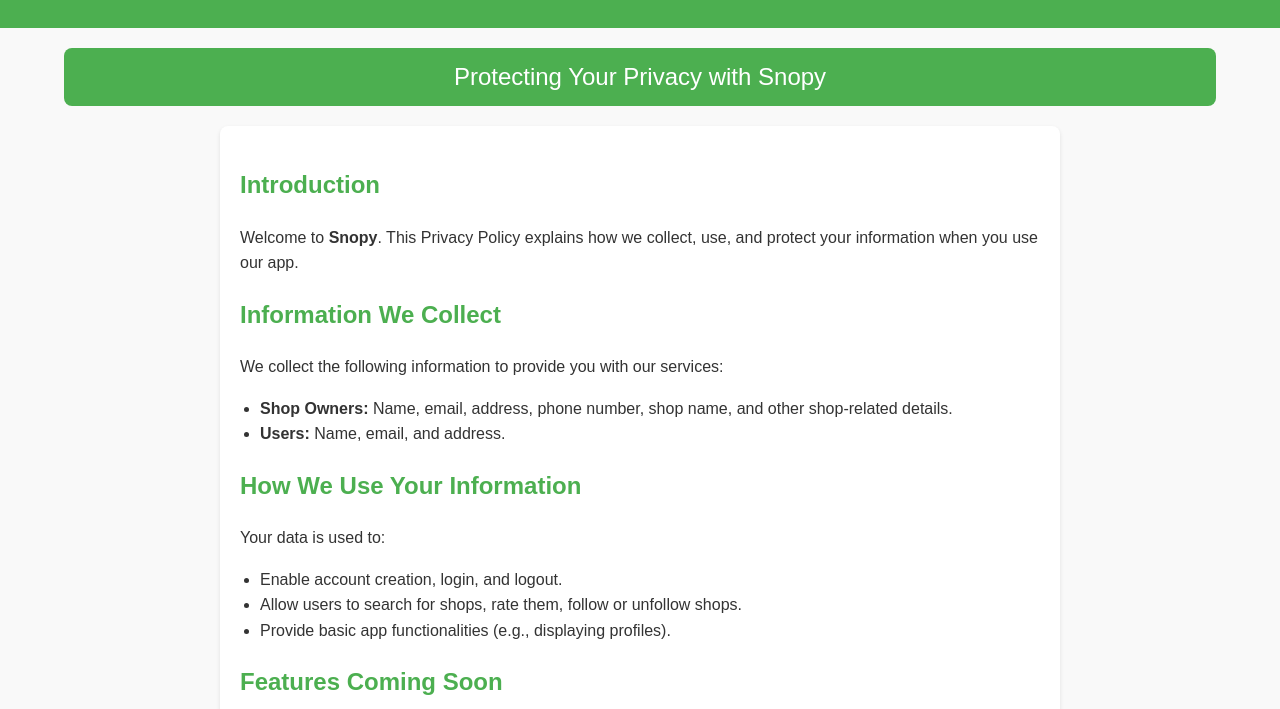
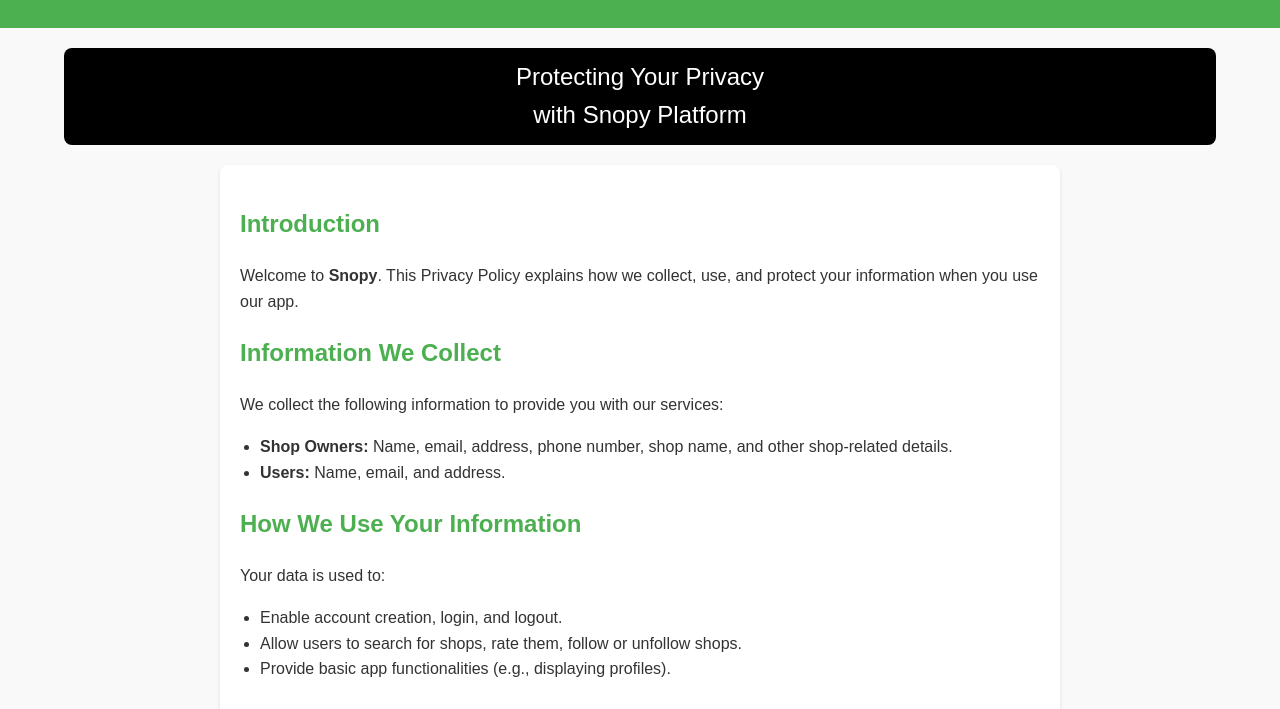
Before and after one commit to gupta2729/our-privacy-policy, a plain HTML site: page index.html in a window 1280 px wide. Shown: the part 86-795 px from the top of the page. Drawn offline with Linux system fonts and the light colour scheme.

Commit message:
Update index.html

```diff
--- a/index.html
+++ b/index.html
@@ -21,14 +21,17 @@
         }
         .main-heading {
             font-size: 1.5em; /* Slightly larger than other headings */
-            color: white; /* Green color from header */
+            color: white; /* White text */
             text-align: center;
             margin: 20px auto;
             padding: 10px 20px;
-            background-color: #4CAF50;
+            background-color: #000; /* Black background */
             border-radius: 8px;
             max-width: 90%; /* Ensures some spacing from edges */
             box-sizing: border-box; /* Includes padding in width calculation */
+        }
+        .main-heading span {
+            display: block; /* Each line appears on a new line */
         }
         .container {
             max-width: 800px;
@@ -63,7 +66,10 @@
     <header>
         <h1>Privacy Policy</h1>
     </header>
-    <div class="main-heading">Protecting Your Privacy with Snopy</div>
+    <div class="main-heading">
+        <span>Protecting Your Privacy</span>
+        <span>with Snopy Platform</span>
+    </div>
     <div class="container">
         <h2>Introduction</h2>
         <p>Welcome to <strong>Snopy</strong>. This Privacy Policy explains how we collect, use, and protect your information when you use our app.</p>
```
